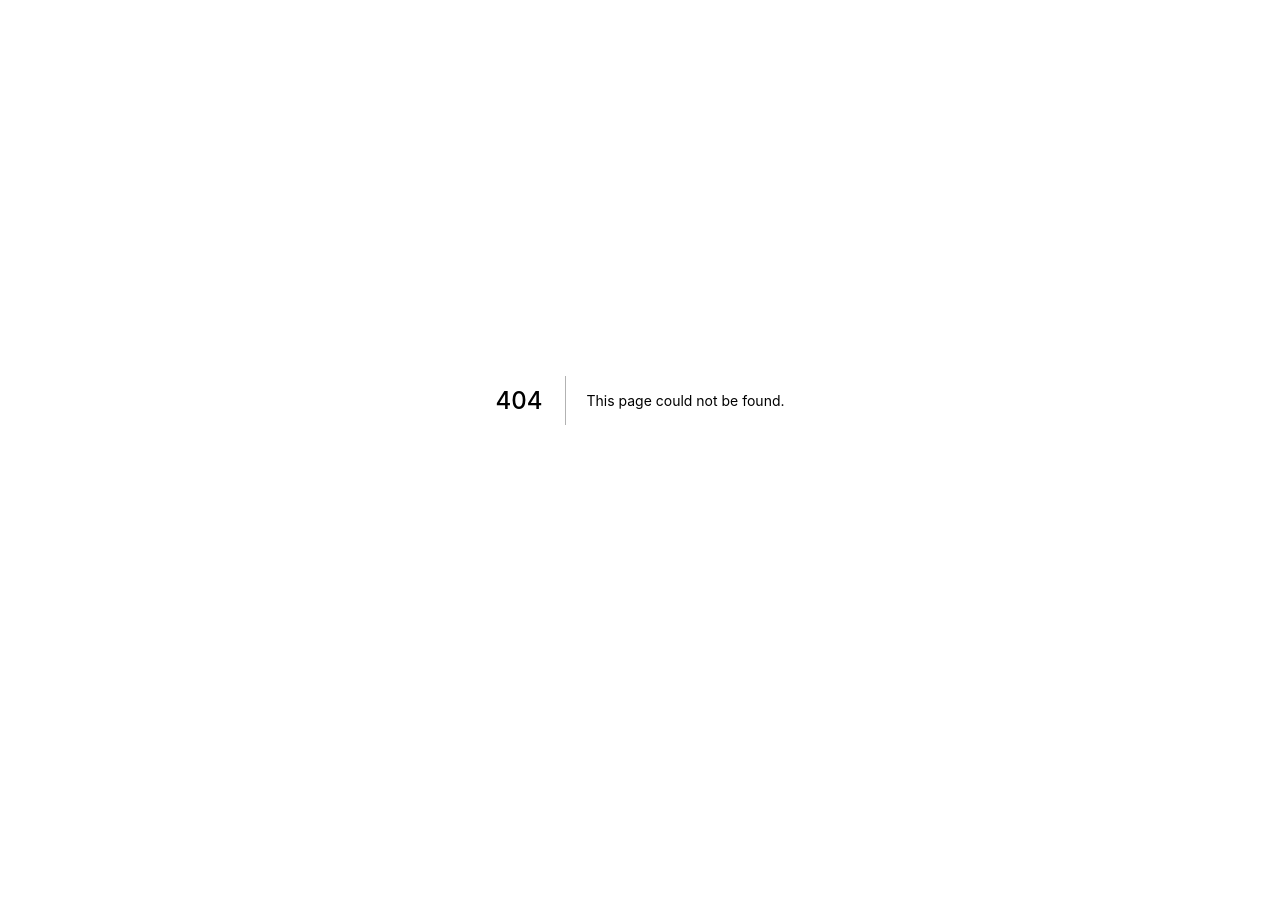
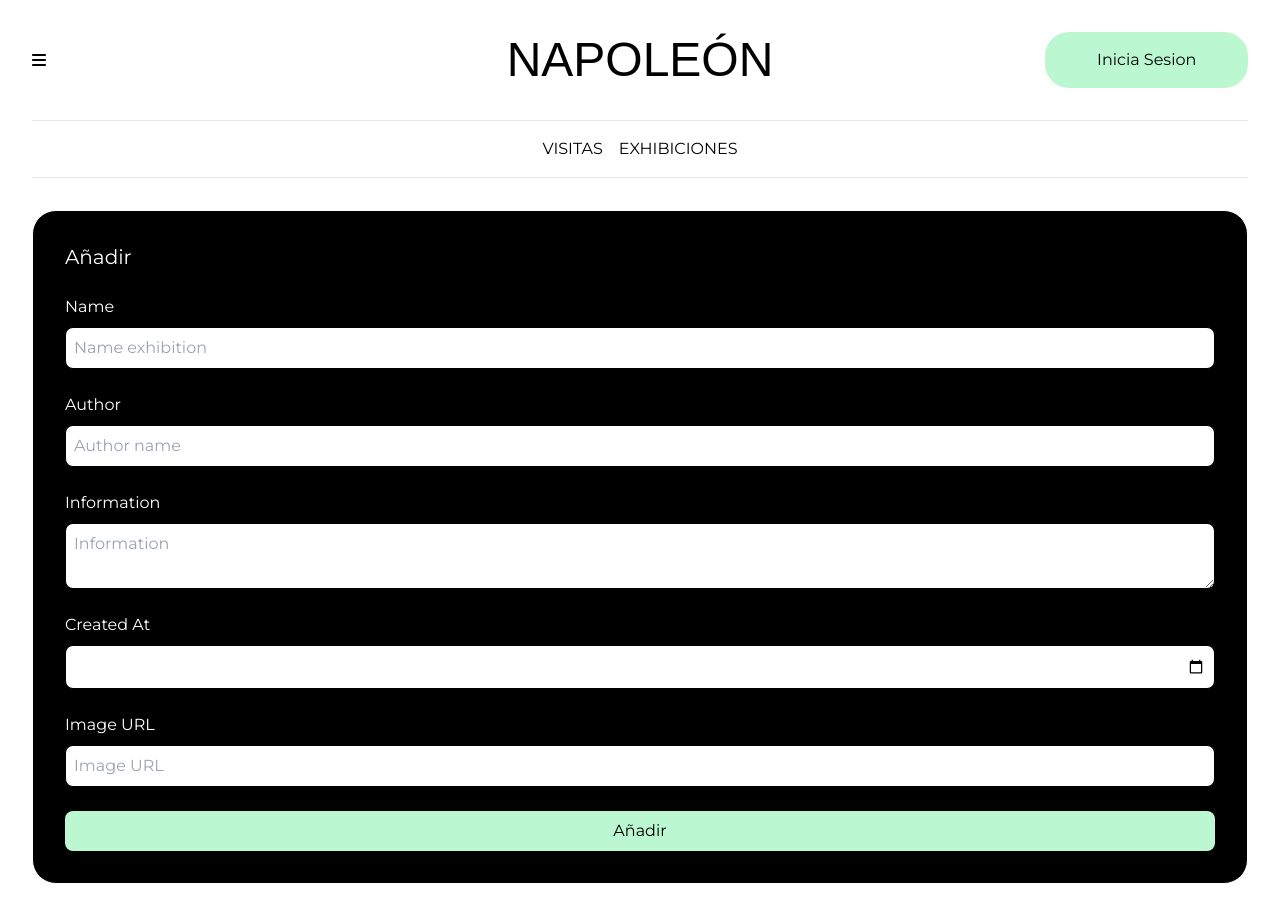
Before and after one commit to ONETP-IPET57/napoleon-web, a Next.js app: page /exhibition/add in a window 1280 px wide. Before the commit this address had no page. Before the commit the page ends 800 px from the top, so only its background shows below. Built offline with nearby package versions, Linux system fonts and the light colour scheme; no server answers.

Commit message:
Update layout and add exhibitions and guided_tours pages

```diff
--- a/components/AdminDashboard.jsx
+++ b/components/AdminDashboard.jsx
@@ -1,4 +1,4 @@
-import { faEdit, faTrash } from '@fortawesome/free-solid-svg-icons';
+import { faAdd, faEdit, faTrash } from '@fortawesome/free-solid-svg-icons';
 import { FontAwesomeIcon } from '@fortawesome/react-fontawesome';
 import Image from 'next/image';
 import Link from 'next/link';
@@ -15,7 +15,7 @@ const AdminDashboard = () => {
       {exhibitions &&
         exhibitions.map((item) => {
           return (
-            <div id={`exhibition-${item.id_exhibition}`} key={item.id} className='relative rounded-lg overflow-hidden h-30-screen'>
+            <div id={`exhibition-${item.id_exhibition}`} key={item.id} className='relative rounded-lg overflow-hidden h-30-screen border border-solid border-white'>
               <div className='relative h-full'>
                 <Image className='object-cover' src={item.image} alt={`exhibition-image-${item.id_exhibition}`} layout='fill' />
               </div>
@@ -36,6 +36,12 @@ const AdminDashboard = () => {
             </div>
           );
         })}
+      <div className='relative rounded-lg overflow-hidden h-10-screen p-4 gap-4 flex justify-start items-center border border-solid border-white'>
+        <button className='rounded-md border border-solid border-white py-2 px-4' onClick={() => router.push(`/exhibition/add`)}>
+          <FontAwesomeIcon icon={faAdd} />
+        </button>
+        <p>Add a new exhibition</p>
+      </div>
     </div>
   );
 };
--- a/components/Header.jsx
+++ b/components/Header.jsx
@@ -1,31 +1,33 @@
 import { faBars } from '@fortawesome/free-solid-svg-icons';
 import { FontAwesomeIcon } from '@fortawesome/react-fontawesome';
 import Link from 'next/link';
+import { useRouter } from 'next/router';
 import { motion } from 'framer-motion';
 import React from 'react';
 import User from './User';
 
 const Header = () => {
+  const router = useRouter();
+
   return (
     <div className='flex flex-col px-8'>
-      <div className='flex flex-row gap-8 py-8 justify-start sm:justify-between items-center border-b border-solid border-b-grey-500'>
-        <button>
+      <div className='flex flex-row gap-8 py-8 justify-start sm:justify-center items-center border-b border-solid border-b-grey-500'>
+        <button className='w-auto sm:w-1/6 flex justify-start'>
           <FontAwesomeIcon icon={faBars} />
         </button>
         <Link href={'/'}>
-          <h1 className='font-bebas text-5xl'>NAPOLEÓN</h1>
+          <h1 className='font-bebas text-5xl flex-1 text-center'>NAPOLEÓN</h1>
         </Link>
-        <User />
+        <div className='w-auto sm:w-1/6'>
+          <User />
+        </div>
       </div>
       <div className='flex flex-row py-4 px-8 gap-4 justify-center items-center border-b border-solid border-b-grey-500'>
-        <motion.button initial={{ scale: 1 }} whileHover={{ scale: 1.1 }} whileTap={{ scale: 1.1 }} className='uppercase'>
+        <motion.button initial={{ scale: 1 }} whileHover={{ scale: 1.05 }} whileTap={{ scale: 1.05 }} className='uppercase' onClick={() => router.push('/guides_tours')}>
           Visitas
         </motion.button>
-        <motion.button initial={{ scale: 1 }} whileHover={{ scale: 1.1 }} whileTap={{ scale: 1.1 }} className='uppercase'>
-          Exploracion
-        </motion.button>
-        <motion.button initial={{ scale: 1 }} whileHover={{ scale: 1.1 }} whileTap={{ scale: 1.1 }} className='uppercase'>
-          Programacion
+        <motion.button initial={{ scale: 1 }} whileHover={{ scale: 1.05 }} whileTap={{ scale: 1.05 }} className='uppercase' onClick={() => router.push('/exhibitions')}>
+          Exhibiciones
         </motion.button>
       </div>
     </div>
--- a/layouts/Container.jsx
+++ b/layouts/Container.jsx
@@ -1,14 +1,20 @@
+import Head from 'next/head';
 import React from 'react';
 import Footer from '../components/Footer';
 import Header from '../components/Header';
 
 const Container = ({ children }) => {
   return (
-    <div className='flex flex-col'>
-      <Header />
-      <div className='py-8'>{children}</div>
-      <Footer />
-    </div>
+    <>
+      <Head>
+        <title>NAPOLEÓN</title>
+      </Head>
+      <div className='flex flex-col'>
+        <Header />
+        <div className='py-8'>{children}</div>
+        <Footer />
+      </div>
+    </>
   );
 };
 
--- a/pages/exhibition/[action]/[id].jsx
+++ b/pages/exhibition/[action]/[id].jsx
@@ -18,6 +18,19 @@ const Id = () => {
   const nameValid = useValidation(name, /^.{4,255}$/);
   const authorValid = useValidation(author, /^.{4,255}$/);
   const informationValid = useValidation(information, /^.{4,255}$/);
+
+  useEffect(() => {
+    if (action === 'delete') {
+      fetch('/api/exhibition/' + id, {
+        method: 'DELETE',
+      })
+        .then((res) => res.json())
+        .then((data) => {
+          console.log(data);
+          router.push('/user');
+        });
+    }
+  }, [action, id, router]);
 
   useEffect(() => {
     if (exhibition) console.log(exhibition, new Date(exhibition?.created_at).toLocaleDateString());
--- /dev/null
+++ b/pages/exhibition/add.jsx
@@ -0,0 +1,97 @@
+import { FontAwesomeIcon } from '@fortawesome/react-fontawesome';
+import Link from 'next/link';
+import { useRouter } from 'next/router';
+import { useEffect, useState, useCallback } from 'react';
+import useExhibition from '../../hooks/useExhibition';
+import useValidation from '../../hooks/useValidation';
+import Container from '../../layouts/Container';
+
+const Id = () => {
+  const router = useRouter();
+
+  const [name, setName] = useState(null);
+  const [author, setAuthor] = useState(null);
+  const [information, setInformation] = useState(null);
+  const [image, setImage] = useState(null);
+  const [createdAt, setCreatedAt] = useState(null);
+
+  const nameValid = useValidation(name, /^.{4,255}$/);
+  const authorValid = useValidation(author, /^.{4,255}$/);
+  const informationValid = useValidation(information, /^.{4,255}$/);
+
+  const handlerSubmit = useCallback(() => {
+    if (!nameValid && !authorValid && !informationValid) return;
+
+    fetch('/api/exhibition/add', {
+      method: 'POST',
+      headers: {
+        'Accept': 'application/json',
+        'Content-Type': 'application/json',
+      },
+      body: JSON.stringify({
+        'name_exhibition': name,
+        'author': author,
+        'information': information,
+        'created_at': createdAt,
+        'image': image,
+      }),
+    })
+      .then((res) => res.json())
+      .then((data) => {
+        console.log(data);
+        router.push('/user');
+      });
+  }, [author, authorValid, createdAt, image, information, informationValid, name, nameValid, router]);
+
+  const handlerChangeName = (e) => setName(e.target.value);
+  const handlerChangeAuthor = (e) => setAuthor(e.target.value);
+  const handlerChangeInformation = (e) => setInformation(e.target.value);
+  const handlerChangeImage = (e) => setImage(e.target.value);
+  const handlerChangeCreatedAt = (e) => {
+    setCreatedAt(e.target.value);
+    console.log(e.target.value);
+  };
+
+  return (
+    <Container>
+      <div className='mx-8 p-8 flex flex-col gap-6 bg-black text-white rounded-3xl border border-white border-solid'>
+        <p className='text-xl'>Añadir</p>
+        <div className='flex flex-col gap-2'>
+          <label id='label-name_exhibition' htmlFor='name_exhibition'>
+            Name
+          </label>
+          <input className='rounded-lg p-2 border border-black border-solid' type='text' id='name_exhibition' name='name_exhibition' placeholder={'Name exhibition'} onChange={handlerChangeName} />
+        </div>
+        <div className='flex flex-col gap-2'>
+          <label id='label-author' htmlFor='author'>
+            Author
+          </label>
+          <input className='rounded-lg p-2 border border-black border-solid' type='text' id='author' name='author' placeholder={'Author name'} onChange={handlerChangeAuthor} />
+        </div>
+        <div className='flex flex-col gap-2'>
+          <label id='label-information' htmlFor='information'>
+            Information
+          </label>
+          <textarea className='rounded-lg p-2 border border-black border-solid' id='information' name='information' placeholder={'Information'} onChange={handlerChangeInformation} />
+        </div>
+        <div className='flex flex-col gap-2'>
+          <label id='label-created_at' htmlFor='created_at'>
+            Created At
+          </label>
+          <input className='rounded-lg p-2 border border-black border-solid' type='date' id='created_at' name='created_at' defaultValue={new Date(Date.now()).toISOString().split('T')[0]} onChange={handlerChangeCreatedAt} />
+        </div>
+        <div className='flex flex-col gap-2'>
+          <label id='label-image-url' htmlFor='image-url'>
+            Image URL
+          </label>
+          <input className='rounded-lg p-2 border border-black border-solid' type='text' id='image-url' name='image-url' placeholder={'Image URL'} onChange={handlerChangeImage} />
+        </div>
+        <button className='flex items-center justify-center p-2 rounded-lg bg-green-200 hover:bg-green-300 focus:outline-none active:bg-green-400 text-black' onClick={handlerSubmit}>
+          <p>Añadir</p>
+        </button>
+      </div>
+    </Container>
+  );
+};
+
+export default Id;
--- /dev/null
+++ b/pages/exhibitions.jsx
@@ -0,0 +1,38 @@
+import React from 'react';
+import Image from 'next/image';
+import { useRouter } from 'next/router';
+import Container from '../layouts/Container';
+import useExhibitions from '../hooks/useExhibitions';
+import { motion } from 'framer-motion';
+
+const Exhibitions = () => {
+  const router = useRouter();
+  const exhibitions = useExhibitions();
+
+  return (
+    <Container>
+      <div className='flex flex-col gap-8'>
+        <div className='border-y border-y-white border-solid flex flex-col gap-4 py-8 px-16 h-50-screen sm:h-30-screen'>
+          <p className='font-bebas text-3xl sm:text-4xl'>Exhibiciones</p>
+          <p className='text-md sm:text-lg'>Lorem ipsum dolor sit amet consectetur adipisicing elit. Unde dicta ab voluptatum velit, quod laborum corrupti iusto. Distinctio dolores eligendi magnam iste facere quisquam, esse saepe sunt maxime.</p>
+          <div></div>
+        </div>
+        {exhibitions &&
+          exhibitions.map((item) => {
+            return (
+              <motion.div initial={{ scale: 1 }} whileHover={{ scale: 1.01 }} whileTap={{ scale: 1.01 }} key={item.id_exhibition} className='relative mx-8 border-y border-y-white border-solid p-8 sm:h-40-screen h-50-screen flex flex-col justify-between items-start'>
+                <Image className='object-cover w-full -z-10' src={item.image} alt='cyberpunk city art' layout='fill' />
+                <div className='flex flex-col justify-start items-start gap-4'>
+                  <p className='font-bebas text-3xl sm:text-4xl'>{item.name_exhibition}</p>
+                  <p className='text-md sm:text-xl'>{item.author}</p>
+                  <p className='text-md sm:text-lg'>{item.information}</p>
+                </div>
+              </motion.div>
+            );
+          })}
+      </div>
+    </Container>
+  );
+};
+
+export default Exhibitions;
--- /dev/null
+++ b/pages/guides_tours.jsx
@@ -0,0 +1,29 @@
+import React from 'react';
+import Image from 'next/image';
+import Container from '../layouts/Container';
+
+const GuidesTours = () => {
+  return (
+    <Container>
+      <div className='flex flex-col gap-8'>
+        <div className='border-y border-y-white border-solid flex flex-col gap-4 py-8 px-16 h-50-screen sm:h-30-screen'>
+          <p className='font-bebas text-3xl sm:text-4xl'>Lorem ipsum dolor sit amet.</p>
+          <p className='text-md sm:text-lg'>Lorem ipsum dolor sit amet consectetur adipisicing elit. Unde dicta ab voluptatum velit, quod laborum corrupti iusto. Distinctio dolores eligendi magnam iste facere quisquam, esse saepe sunt maxime.</p>
+          <div></div>
+        </div>
+        <div className='relative mx-8 border-y border-y-white border-solid p-8 sm:h-40-screen h-50-screen flex flex-col justify-between items-start'>
+          <Image className='object-cover w-full -z-10' src={'/img/cyberpunkcity-01.jpg'} alt='cyberpunk city art' layout='fill' />
+          <div className='flex flex-col justify-start items-start gap-4'>
+            <p className='font-bebas text-3xl sm:text-4xl'>Nombre de la visita guiada</p>
+            <p className='text-md sm:text-lg'>Breve descripcion: Lorem ipsum dolor sit, amet consectetur adipisicing elit. Fuga id, inventore dolorem odit libero aliquam aspernatur. Hic ut non quisquam!</p>
+          </div>
+          <button className='flex items-center justify-center p-2 rounded-lg bg-green-200 hover:bg-green-300 focus:outline-none active:bg-green-400 text-black'>
+            <p>Reservar visita</p>
+          </button>
+        </div>
+      </div>
+    </Container>
+  );
+};
+
+export default GuidesTours;
--- a/pages/user/index.jsx
+++ b/pages/user/index.jsx
@@ -13,8 +13,8 @@ const Index = () => {
   return (
     <Container>
       {user && (
-        <div className='relative [height:60vh] w-screen overflow-hidden flex justify-center items-center'>
-          <Image className='object-cover sm:aspect-cine w-full [height:80vh] sm:h-auto' src={'/img/cyberpunkcity-01.jpg'} alt='cyberpunk city art' layout='fill' />
+        <div className='relative h-30-screen w-screen overflow-hidden flex justify-center items-center border-y border-y-white border-y-solid'>
+          <Image className='object-cover sm:aspect-cine w-full sm:h-auto' src={'/img/cyberpunkcity-01.jpg'} alt='cyberpunk city art' layout='fill' />
           <div className='absolute inset-0 flex flex-col justify-start items-start bg-opacity-40 bg-black p-8 gap-8'>
             <p className='text-4xl uppercase font-bebas'>{user.username}</p>
             <p className='text-xl capitalize'>{user.role}</p>
```
